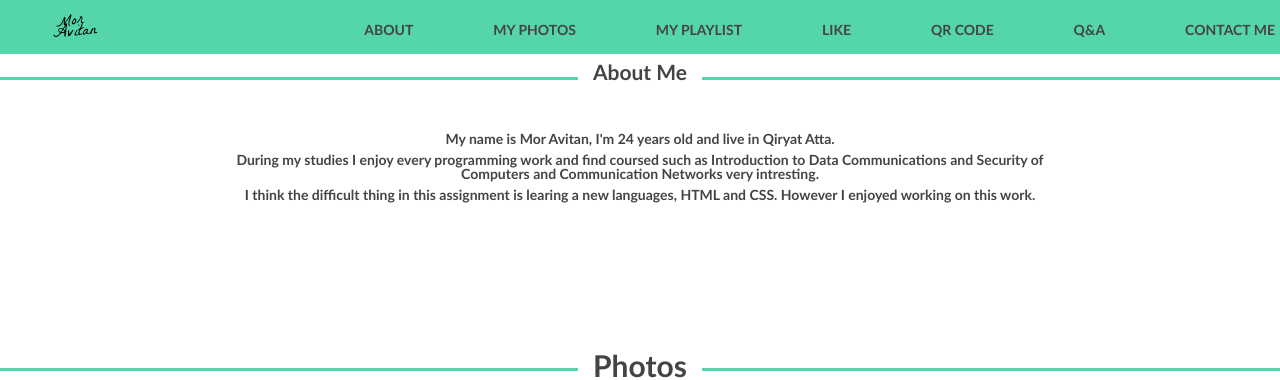
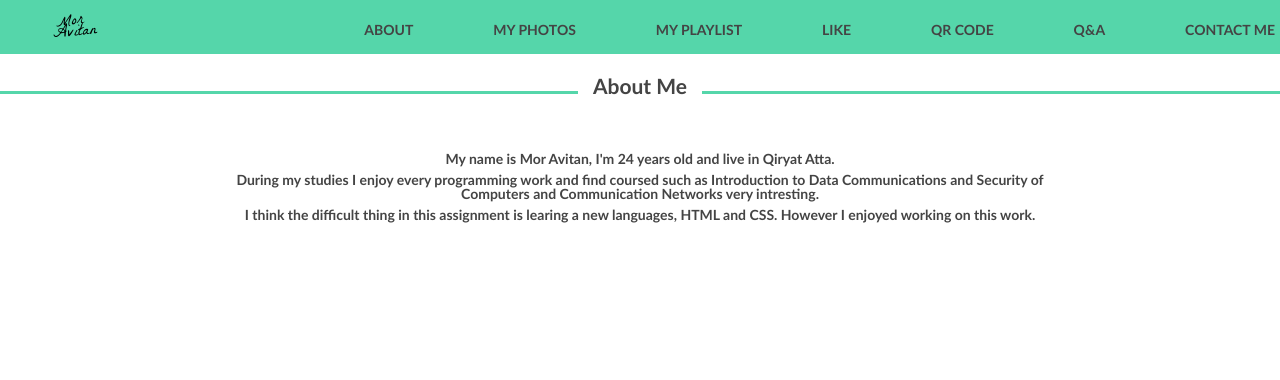
Before and after one commit to moravitan/webSite, a plain HTML site: page index.html in a window 1280 px wide. Shown: the top 380 px of the page. Drawn offline with Linux system fonts and the light colour scheme.

Commit message:
position

```diff
--- a/style.css
+++ b/style.css
@@ -87,13 +87,14 @@ body {
 	width: 100%;
 }
 
+
 #about{
 	font-size: 14px;
-	position: relative;
+
 }
 
 .section{
-	padding: 50px;
+	padding: 5%;
   line-height: 0.5;
 	text-align: center;
 	color: #444;
@@ -131,11 +132,11 @@ body {
 }
 
 .section p{
-	padding-top: 100px;
+	padding-top: 10%;
 }
 
 #about h2{
- padding-bottom: 40px;
+ padding-bottom: 4%;
 }
 
 #about p{
```
